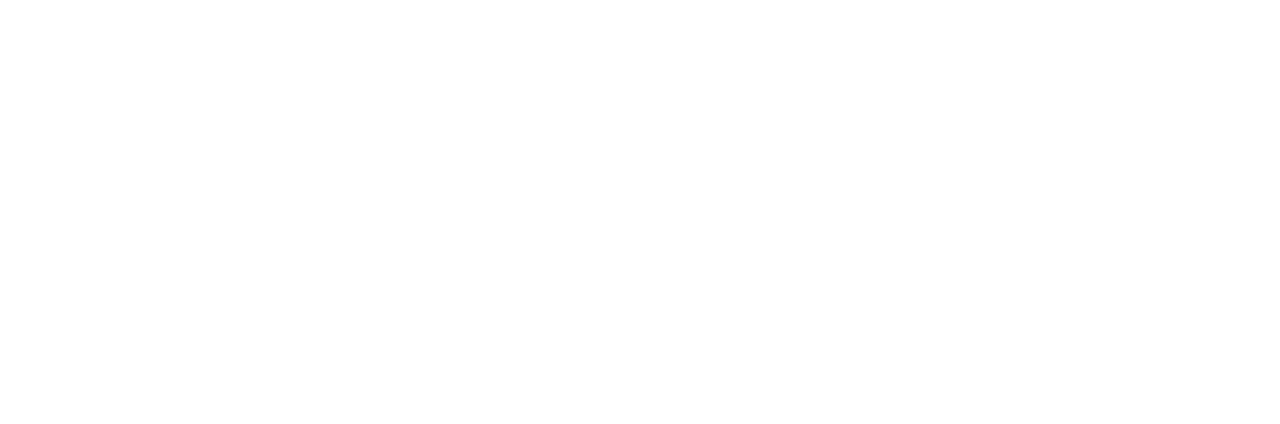
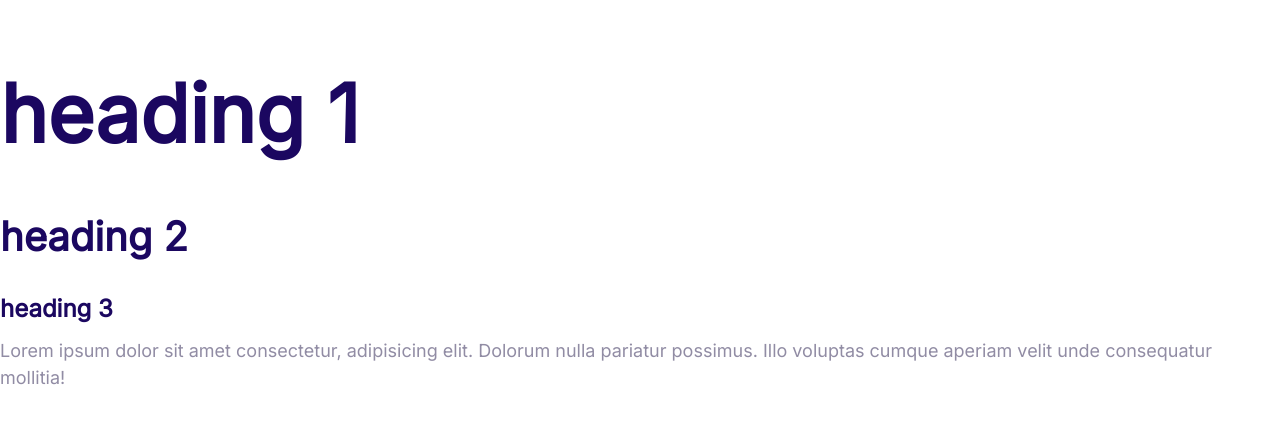
Before and after one commit to ayushijain97/Ayushi, a plain HTML site: page index.html in a window 1280 px wide. Drawn offline with Linux system fonts and the light colour scheme.

Commit message:
defines the styles for fonts.

```diff
--- a/css/style.css
+++ b/css/style.css
@@ -5,3 +5,47 @@
   --color-headings: #1b0760;
   --color-body: #918ca4;
 }
+html {
+  /* 62.5% of 16px=10px */
+  font-size: 62.5%;
+}
+body {
+  font-family: inter, Arial, Helvetica, sans-serif;
+  color: var(--color-body);
+  /* 1.5 means {1.5 x the current font size} */
+  line-height: 1.5;
+  font-size: 2.4rem;
+}
+h1,
+h2,
+h3 {
+  color: var(--color-headings);
+  margin-bottom: 1rem;
+}
+h1 {
+  /* 1 x font size of the html element */
+  font-size: 7rem;
+}
+h2 {
+  font-size: 4rem;
+}
+h3 {
+  font-size: 3rem;
+}
+p {
+  margin-top: 0;
+}
+@media screen and (min-width: 1024px) {
+  body {
+    font-size: 1.8rem;
+  }
+  h1 {
+    font-size: 8rem;
+  }
+  h2 {
+    font-size: 4rem;
+  }
+  h3 {
+    font-size: 2.4rem;
+  }
+}
--- a/index.html
+++ b/index.html
@@ -5,8 +5,22 @@
     <meta http-equiv="X-UA-Compatible" content="IE=edge" />
     <meta name="viewport" content="width=device-width, initial-scale=1.0" />
     <title>Document</title>
+    <link rel="preconnect" href="https://fonts.gstatic.com" />
+    <link
+      href="https://fonts.googleapis.com/css2?family=Inter&display=swap"
+      rel="stylesheet"
+    />
     <link rel="stylesheet" href="css/normalize.css" />
     <link rel="stylesheet" href="css/style.css" />
   </head>
-  <body></body>
+  <body>
+    <h1>heading 1</h1>
+    <h2>heading 2</h2>
+    <h3>heading 3</h3>
+    <p>
+      Lorem ipsum dolor sit amet consectetur, adipisicing elit. Dolorum nulla
+      pariatur possimus. Illo voluptas cumque aperiam velit unde consequatur
+      mollitia!
+    </p>
+  </body>
 </html>
```
